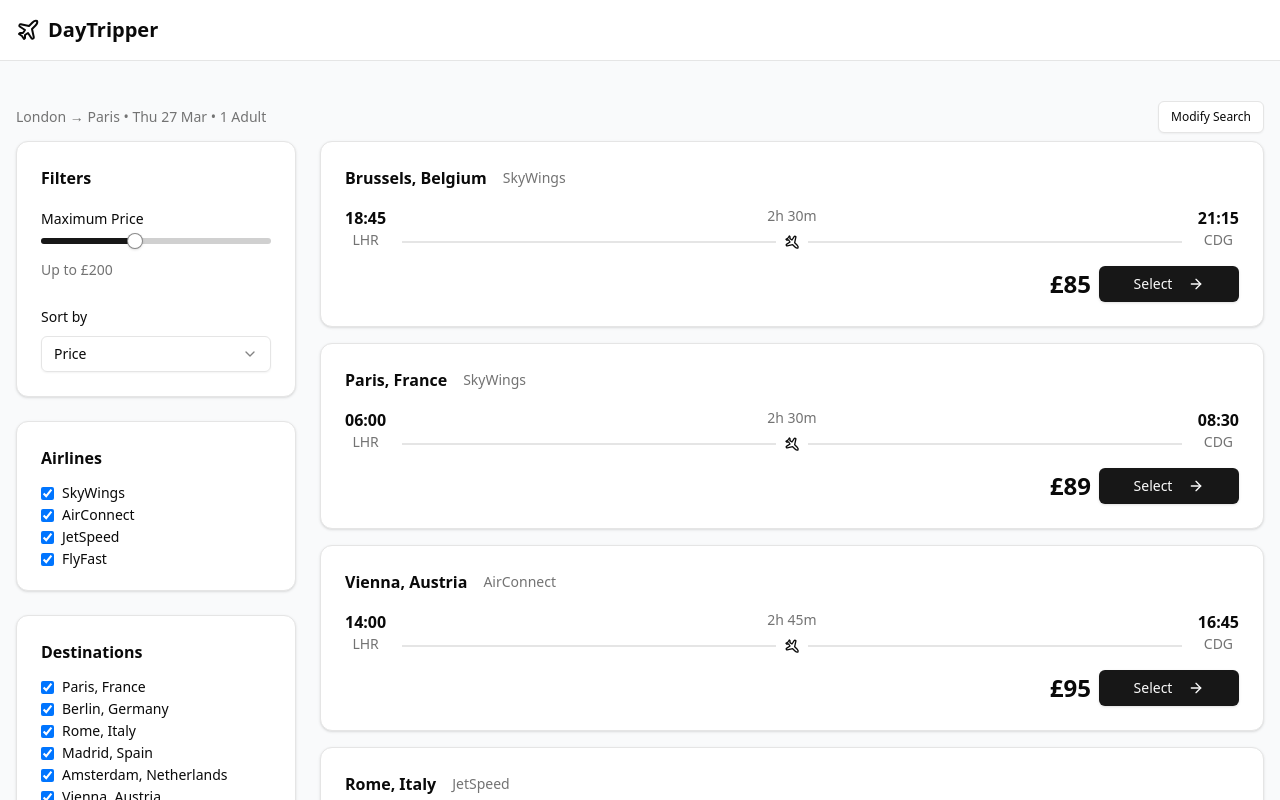
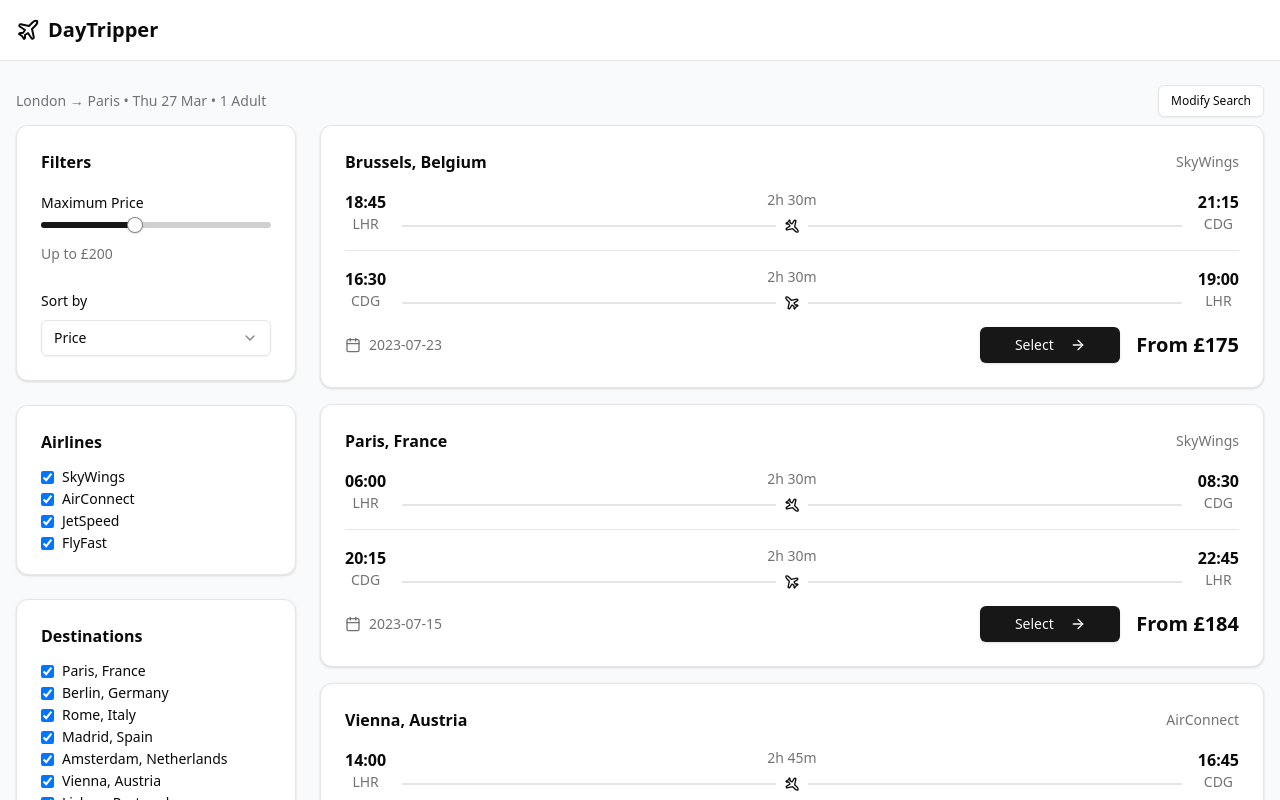
Before and after one commit to alexabrahall/EDT-POC, a Next.js app: page /results in a window 1280 px wide. Shown: the top 800 px of the page. Built offline with nearby package versions, Linux system fonts and the light colour scheme.

Commit message:
more updates

```diff
--- a/components/ui/flight-results.tsx
+++ b/components/ui/flight-results.tsx
@@ -12,7 +12,7 @@ import {
   SelectTrigger,
   SelectValue,
 } from "@/components/ui/select";
-import { ArrowRight, ChevronDown, ChevronUp, Plane } from "lucide-react";
+import { ArrowRight, CalendarIcon, ChevronDown, ChevronUp, Plane } from "lucide-react";
 import { useState } from "react";
 import {
   Collapsible,
@@ -29,11 +29,19 @@ const flights = [
     departureTime: "06:00",
     arrivalTime: "08:30",
     duration: "2h 30m",
+    returnDepartureTime: "20:15",
+    returnArrivalTime: "22:45",
+    returnDuration: "2h 30m",
     price: 89,
+    returnPrice: 95,
+    totalPrice: 184,
     direct: true,
     airlineCode: "SW",
     flightNumber: "SW123",
+    returnFlightNumber: "SW124",
     destination: "Paris, France",
+    outboundDate: "2023-07-15",
+    returnDate: "2023-07-22",
   },
   {
     id: 2,
@@ -41,11 +49,19 @@ const flights = [
     departureTime: "07:15",
     arrivalTime: "10:00",
     duration: "2h 45m",
+    returnDepartureTime: "18:30",
+    returnArrivalTime: "21:15",
+    returnDuration: "2h 45m",
     price: 112,
+    returnPrice: 118,
+    totalPrice: 230,
     direct: true,
     airlineCode: "AC",
     flightNumber: "AC456",
+    returnFlightNumber: "AC457",
     destination: "Berlin, Germany",
+    outboundDate: "2023-07-16",
+    returnDate: "2023-07-23",
   },
   {
     id: 3,
@@ -53,11 +69,19 @@ const flights = [
     departureTime: "09:00",
     arrivalTime: "11:30",
     duration: "2h 30m",
+    returnDepartureTime: "19:45",
+    returnArrivalTime: "22:15",
+    returnDuration: "2h 30m",
     price: 98,
+    returnPrice: 102,
+    totalPrice: 200,
     direct: true,
     airlineCode: "JS",
     flightNumber: "JS321",
+    returnFlightNumber: "JS322",
     destination: "Rome, Italy",
+    outboundDate: "2023-07-17",
+    returnDate: "2023-07-24",
   },
   {
     id: 4,
@@ -65,11 +89,19 @@ const flights = [
     departureTime: "10:45",
     arrivalTime: "13:00",
     duration: "2h 15m",
+    returnDepartureTime: "21:00",
+    returnArrivalTime: "23:15",
+    returnDuration: "2h 15m",
     price: 120,
+    returnPrice: 125,
+    totalPrice: 245,
     direct: true,
     airlineCode: "FF",
     flightNumber: "FF654",
+    returnFlightNumber: "FF655",
     destination: "Madrid, Spain",
+    outboundDate: "2023-07-18",
+    returnDate: "2023-07-25",
   },
   {
     id: 5,
@@ -77,11 +109,19 @@ const flights = [
     departureTime: "12:30",
     arrivalTime: "15:00",
     duration: "2h 30m",
+    returnDepartureTime: "17:45",
+    returnArrivalTime: "20:15",
+    returnDuration: "2h 30m",
     price: 105,
+    returnPrice: 110,
+    totalPrice: 215,
     direct: true,
     airlineCode: "SW",
     flightNumber: "SW789",
+    returnFlightNumber: "SW790",
     destination: "Amsterdam, Netherlands",
+    outboundDate: "2023-07-19",
+    returnDate: "2023-07-26",
   },
   {
     id: 6,
@@ -89,11 +129,19 @@ const flights = [
     departureTime: "14:00",
     arrivalTime: "16:45",
     duration: "2h 45m",
+    returnDepartureTime: "19:30",
+    returnArrivalTime: "22:15",
+    returnDuration: "2h 45m",
     price: 95,
+    returnPrice: 100,
+    totalPrice: 195,
     direct: true,
     airlineCode: "AC",
     flightNumber: "AC987",
+    returnFlightNumber: "AC988",
     destination: "Vienna, Austria",
+    outboundDate: "2023-07-20",
+    returnDate: "2023-07-27",
   },
   {
     id: 7,
@@ -101,11 +149,19 @@ const flights = [
     departureTime: "15:30",
     arrivalTime: "18:00",
     duration: "2h 30m",
+    returnDepartureTime: "20:30",
+    returnArrivalTime: "23:00",
+    returnDuration: "2h 30m",
     price: 110,
+    returnPrice: 115,
+    totalPrice: 225,
     direct: true,
     airlineCode: "JS",
     flightNumber: "JS852",
+    returnFlightNumber: "JS853",
     destination: "Lisbon, Portugal",
+    outboundDate: "2023-07-21",
+    returnDate: "2023-07-28",
   },
   {
     id: 8,
@@ -113,11 +169,19 @@ const flights = [
     departureTime: "17:00",
     arrivalTime: "19:30",
     duration: "2h 30m",
+    returnDepartureTime: "22:00",
+    returnArrivalTime: "00:30",
+    returnDuration: "2h 30m",
     price: 130,
+    returnPrice: 135,
+    totalPrice: 265,
     direct: true,
     airlineCode: "FF",
     flightNumber: "FF753",
+    returnFlightNumber: "FF754",
     destination: "Copenhagen, Denmark",
+    outboundDate: "2023-07-22",
+    returnDate: "2023-07-29",
   },
   {
     id: 9,
@@ -125,11 +189,19 @@ const flights = [
     departureTime: "18:45",
     arrivalTime: "21:15",
     duration: "2h 30m",
+    returnDepartureTime: "16:30",
+    returnArrivalTime: "19:00",
+    returnDuration: "2h 30m",
     price: 85,
+    returnPrice: 90,
+    totalPrice: 175,
     direct: true,
     airlineCode: "SW",
     flightNumber: "SW159",
+    returnFlightNumber: "SW160",
     destination: "Brussels, Belgium",
+    outboundDate: "2023-07-23",
+    returnDate: "2023-07-30",
   },
   {
     id: 10,
@@ -137,11 +209,19 @@ const flights = [
     departureTime: "20:00",
     arrivalTime: "22:30",
     duration: "2h 30m",
+    returnDepartureTime: "18:00",
+    returnArrivalTime: "20:30",
+    returnDuration: "2h 30m",
     price: 140,
+    returnPrice: 145,
+    totalPrice: 285,
     direct: true,
     airlineCode: "AC",
     flightNumber: "AC753",
+    returnFlightNumber: "AC754",
     destination: "Stockholm, Sweden",
+    outboundDate: "2023-07-24",
+    returnDate: "2023-07-31",
   },
 ];
 
@@ -264,7 +344,7 @@ export default function FlightResults() {
         </div>
       </header>
 
-      <main className="container mx-auto px-4 py-8">
+      <main className="container mx-auto px-4 py-4">
         <div className="flex items-center justify-between my-2">
           <div className="flex items-center space-x-4">
             <div className="text-sm text-muted-foreground">
@@ -312,20 +392,18 @@ export default function FlightResults() {
               <Card key={flight.id}>
                 <CardContent className="p-6">
                   <div className="flex flex-col space-y-4">
-                    <div className="flex items-center space-x-4">
+                    <div className="flex items-center justify-between">
                       <div className="font-semibold">{flight.destination}</div>
                       <div className="text-sm text-muted-foreground">
                         {flight.airline}
                       </div>
                     </div>
+
+                    {/* Outbound Flight */}
                     <div className="flex items-center space-x-4">
                       <div className="grid text-center">
-                        <span className="font-semibold">
-                          {flight.departureTime}
-                        </span>
-                        <span className="text-sm text-muted-foreground">
-                          LHR
-                        </span>
+                        <span className="font-semibold">{flight.departureTime}</span>
+                        <span className="text-sm text-muted-foreground">LHR</span>
                       </div>
                       <div className="flex-1 flex flex-col items-center">
                         <div className="text-sm text-muted-foreground mb-2">
@@ -338,21 +416,52 @@ export default function FlightResults() {
                         </div>
                       </div>
                       <div className="grid text-center">
-                        <span className="font-semibold">
-                          {flight.arrivalTime}
-                        </span>
+                        <span className="font-semibold">{flight.arrivalTime}</span>
+                        <span className="text-sm text-muted-foreground">CDG</span>
+                      </div>
+                    </div>
+
+                    {/* Divider */}
+                    <div className="border-t border-border my-2" />
+
+                    {/* Return Flight */}
+                    <div className="flex items-center space-x-4">
+                      <div className="grid text-center">
+                        <span className="font-semibold">{flight.returnDepartureTime}</span>
+                        <span className="text-sm text-muted-foreground">CDG</span>
+                      </div>
+                      <div className="flex-1 flex flex-col items-center">
+                        <div className="text-sm text-muted-foreground mb-2">
+                          {flight.returnDuration}
+                        </div>
+                        <div className="w-full flex items-center">
+                          <div className="h-[2px] flex-1 bg-border" />
+                          <Plane className="h-4 w-4 mx-2 -rotate-90" />
+                          <div className="h-[2px] flex-1 bg-border" />
+                        </div>
+                      </div>
+                      <div className="grid text-center">
+                        <span className="font-semibold">{flight.returnArrivalTime}</span>
+                        <span className="text-sm text-muted-foreground">LHR</span>
+                      </div>
+                    </div>
+
+                    <div className="flex sm:flex-row flex-col sm:justify-between items-center mt-4">
+                      <div className="flex items-center space-x-2 mb-2 sm:mb-0">
+                        <CalendarIcon className="h-4 w-4 text-muted-foreground" />
                         <span className="text-sm text-muted-foreground">
-                          CDG
+                          {flight.outboundDate}
                         </span>
                       </div>
-                    </div>
-                    <div className="flex sm:justify-end justify-between items-center mt-4">
-                      <div className="text-2xl font-bold sm:mx-2">
-                        £{flight.price}
-                      </div>
+                      <div className="flex items-center space-x-4">
+
                         <Button className="min-w-[140px]">
                           Select <ArrowRight className="ml-2 h-4 w-4" />
                         </Button>
+                        <div className="text-xl font-bold">
+                          From £{flight.totalPrice}
+                        </div>
+                      </div>
                     </div>
                   </div>
                 </CardContent>
```
Also changed, not shown: components/ui/flight-search.tsx (+39 -23 lines). Lines whose indentation alone changed are shown as unchanged.
